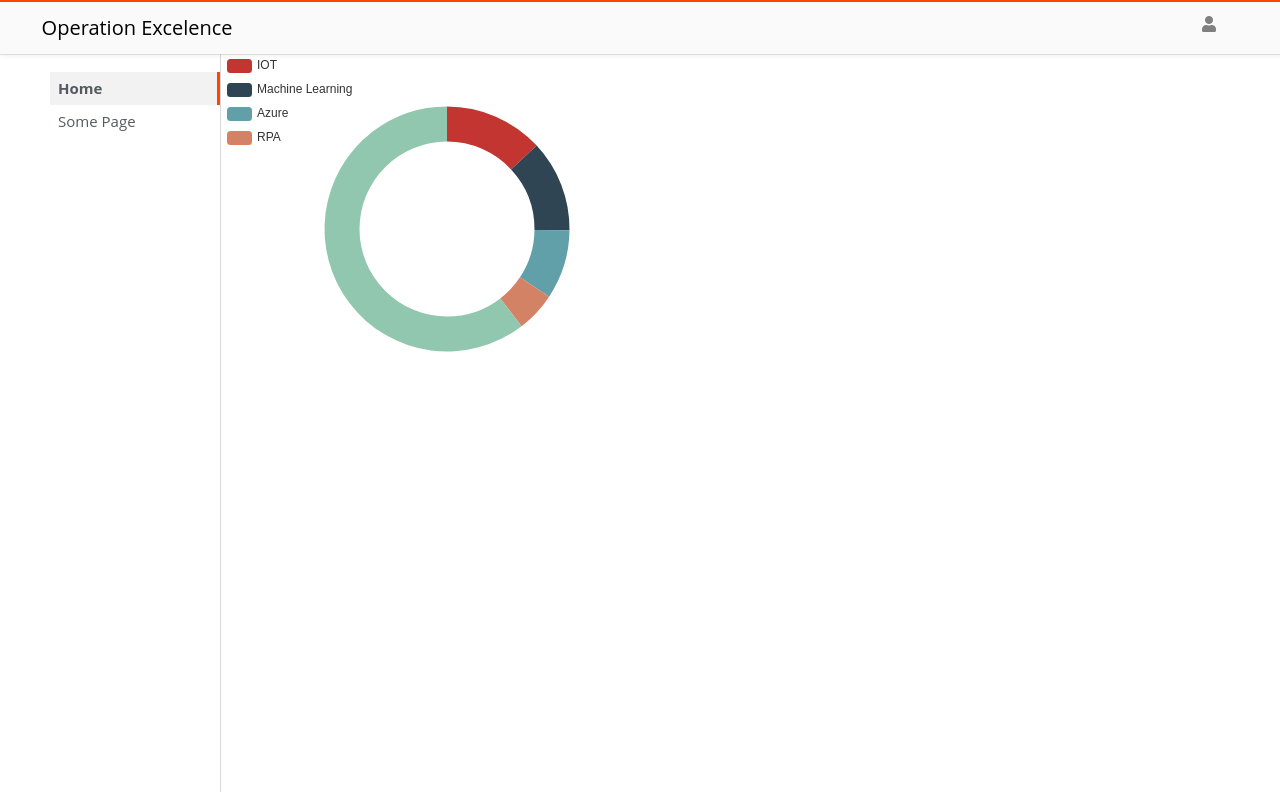
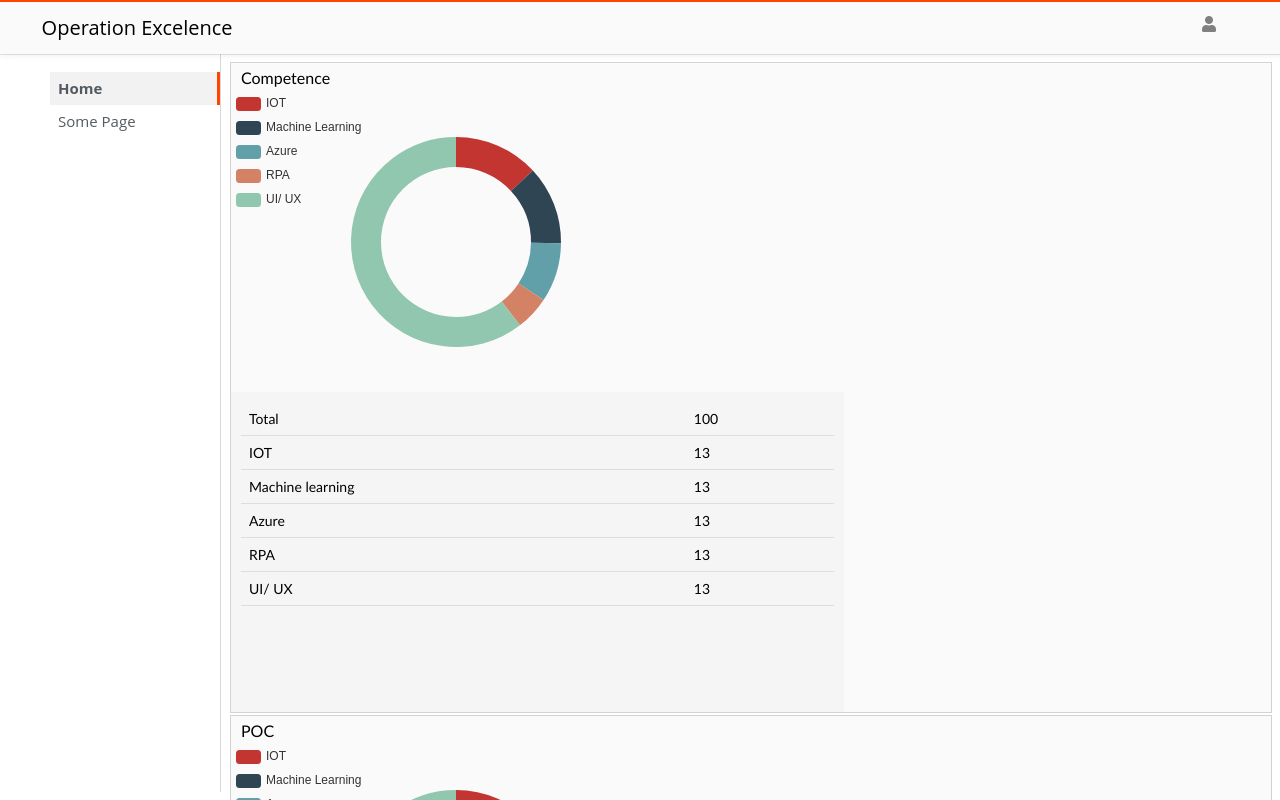
Before and after one commit to anandan428/operational-excl, a React (Create React App) app: page / in a window 1280 px wide. Shown: the top 800 px of the page. Built offline with nearby package versions, Linux system fonts and the light colour scheme.

Commit message:
Home Page Completed

```diff
--- /dev/null
+++ b/src/components/home/home.css
@@ -0,0 +1,6 @@
+.chartContainer{
+    width: 100%;
+    background: #fafafb;
+    border: 1px solid lightgrey;
+    overflow: hidden;
+}
--- a/src/components/home/index.js
+++ b/src/components/home/index.js
@@ -2,28 +2,70 @@ import React, { Component } from 'react';
 import { push } from 'connected-react-router';
 import { bindActionCreators } from 'redux';
 import { connect } from 'react-redux';
+import './home.css';
 import {
     decrement,
     decrementAsync,
     increment,
     incrementAsync
 } from '../../modules/counter';
-import DoughNut from '../../containers/pieChart';
+import DoughNut from '../../containers/pieChart/pieChart';
+import Table from '../../containers/table/table';
 var ECharts = require('echarts');
 
 
 class Home extends Component {
 
-    constructor(props){
+    constructor(props) {
         super(props)
     }
 
     render() {
         return (
-            <div style={{marginTop: '52px', marginLeft: '220px', padding: '2px'}}>
-                <div >
-                {/* test */}
-                    <DoughNut name="charts" />
+            <div style={{ marginTop: '52px', marginLeft: '220px', padding: '10px' }}>
+                <DashCard title="Competence"/>
+                <DashCard title="POC" />
+            </div>
+        )
+    }
+}
+
+class DashCard extends Component {
+
+
+    render() {
+        let data = [
+            {
+                name: 'Total',
+                count: 100
+            },
+            {
+                name: 'IOT',
+                count: 13
+            },
+            {
+                name: 'Machine learning',
+                count: 13
+            },
+            {
+                name: 'Azure',
+                count: 13
+            },
+            {
+                name: 'RPA',
+                count: 13
+            },
+            {
+                name: 'UI/ UX',
+                count: 13
+            }
+        ]
+        return (
+            <div style={{marginBottom: '2px'}}>
+                <div className={'chartContainer'}>
+                    <p className={'pHeader'}>{this.props.title}</p>
+                    <DoughNut name={this.props.title} toBeClassName={'relative floatLeft mediumSize'} />
+                    <Table data={data}/>
                 </div>
             </div>
         )
--- /dev/null
+++ b/src/containers/pieChart/pieChart.css
@@ -0,0 +1,10 @@
+.relative{
+    position: relative;
+}
+.floatLeft{
+    float: left;
+}
+.mediumSize{
+    width: 450px;
+    height: 300px;
+}
--- a/src/containers/pieChart.js
+++ b/src/containers/pieChart/pieChart.js
@@ -1,8 +1,6 @@
 import React, { Component } from 'react';
+import './pieChart.css'
 var ECharts = require('echarts');
-
-
-
 
 class DoughNut extends Component {
     constructor(props) {
@@ -22,7 +20,7 @@ class DoughNut extends Component {
             legend: {
                 orient: 'vertical',
                 x: 'left',
-                data: ['IOT', 'Machine Learning', 'Azure', 'RPA', 'UI / UX']
+                data: ['IOT', 'Machine Learning', 'Azure', 'RPA', 'UI/ UX']
             },
             series: [
                 {
@@ -63,8 +61,9 @@ class DoughNut extends Component {
     }
 
     render() {
+
         return (
-            <div id={this.props.name} style={{width: '450px', height: '350px'}}>
+            <div id={this.props.name} className={this.props.toBeClassName}>
 
             </div>
         )
--- /dev/null
+++ b/src/containers/table/table.css
@@ -0,0 +1,18 @@
+
+table{
+    font-family: "Trebuchet MS", Arial, Helvetica, sans-serif;
+    border-collapse: collapse;
+    width: 100%;
+    font-size: 14px
+}
+
+table td, table th{
+    border-bottom: 1px solid #ddd;
+    padding: 8px;
+}
+
+.pHeader{
+    font-family: "Trebuchet MS", Arial, Helvetica, sans-serif;
+    margin: 5px;
+    margin-left: 10px;
+}
--- /dev/null
+++ b/src/containers/table/table.js
@@ -0,0 +1,27 @@
+import React from 'react';
+import './table.css';
+
+const Table = (props) => {
+    let keys = [];
+    let data = props.data;
+    if(data.length > 0){
+        keys = Object.getOwnPropertyNames(data[0]);
+    }
+
+    return (
+        <div style={{ padding: '10px', background: 'whitesmoke', position: "relative", float: "left", height: '300px', width: '57%' }}>
+            <table>
+                <tbody>
+                    {
+                        data.map(row =>
+                        <tr>
+                            {keys.map(key => <td>{row[key]}</td>)}
+                        </tr>)
+                    }
+                </tbody>
+            </table>
+        </div>
+    )
+}
+
+export default Table;
```
